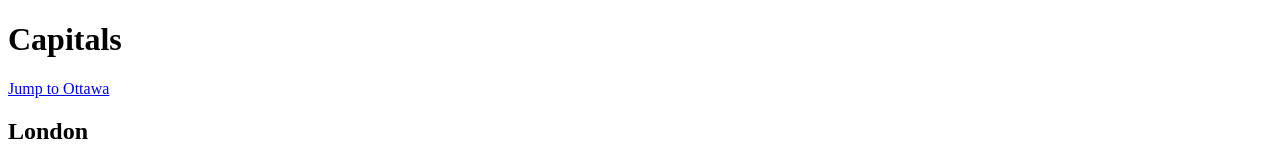
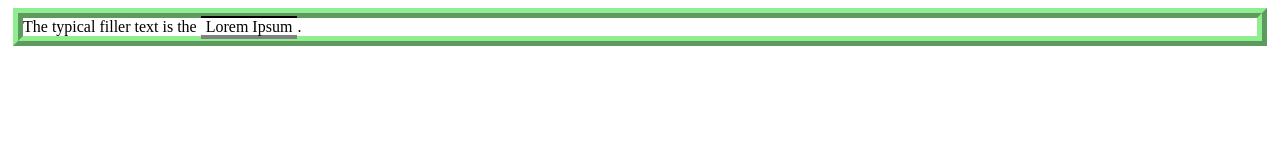
Before and after one commit to quyenngh/acit1620-week5, a plain HTML site: page index.html in a window 1280 px wide. Shown: the top 160 px of the page. Drawn offline with Linux system fonts and the light colour scheme.

Commit message:
practice box models

```diff
--- a/index.html
+++ b/index.html
@@ -12,7 +12,7 @@
     <h2 class="heading">Paris</h2>
     <p class="capitalPara">Paris is capital of France.</p>
 -->
-    <h1 id="top">Capitals</h1>
+<!--    <h1 id="top">Capitals</h1>
     <a href="#Ottawa"><p>Jump to Ottawa</p></a>
 
     <h2>London</h2>
@@ -30,5 +30,7 @@
     <p>Ottawa is capital of Canada.</p>
 
     <a href="#top"><p>Go to the top</p></a>
+-->
+    <p>The typical filler text is the <span>Lorem Ipsum</span>.</p>
   </body>
 </html>
--- a/styles/stylesheet.css
+++ b/styles/stylesheet.css
@@ -8,3 +8,16 @@
 #firsth2 {
     background-color: pink;
 }
+
+span {
+    padding: 0 5px;
+    border-top: 2px solid black;
+    border-bottom: 4px solid grey;
+}
+
+p {
+    border-width: 10px;
+    border-style: ridge;
+    border-color: lightgreen;
+    margin: 5px;
+}
```
